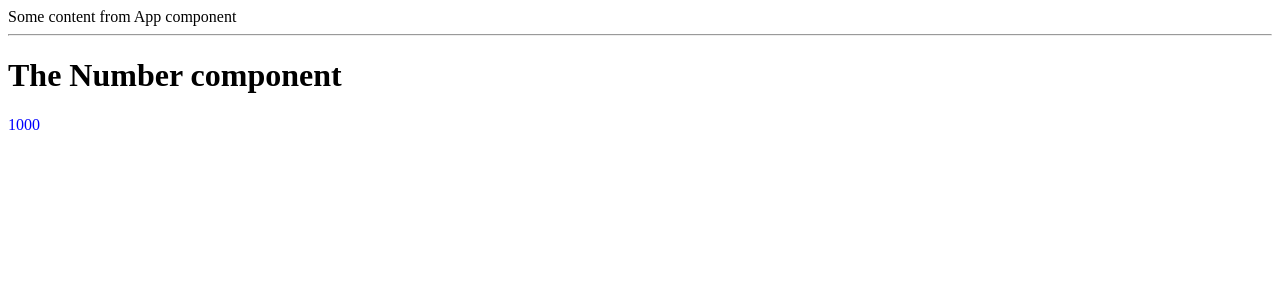
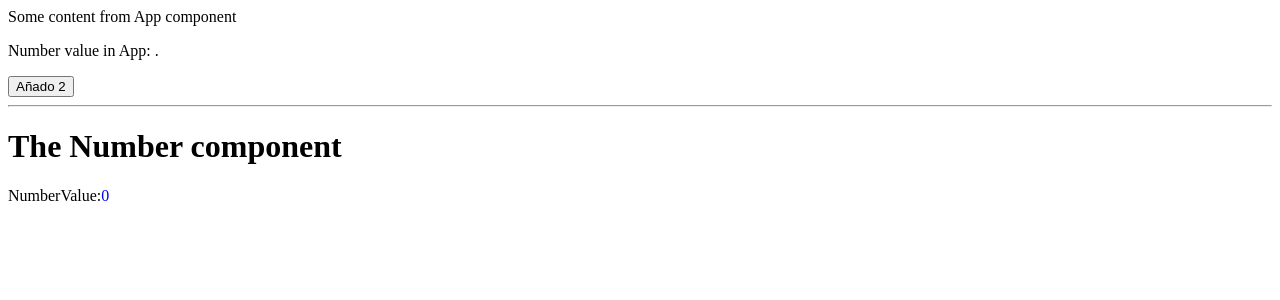
Before and after one commit to oricis/react_redux__test_one, a React (Create React App) app: page / in a window 1280 px wide. Shown: the top 300 px of the page. Built offline with nearby package versions, Linux system fonts and the light colour scheme.

Commit message:
added 2 to initial value

```diff
--- a/src/components/App.jsx
+++ b/src/components/App.jsx
@@ -2,24 +2,20 @@ import React, { Component } from 'react';
 
 import Number from './number/Number.jsx';
 
+import { connect } from 'react-redux';
+import handleNumberFun from '../redux/actions/handleNumber.js';
 
 class App extends Component
 {
-    constructor()
-    {
-        super();
-
-        this.state = {
-
-        };
-    }
 
     render()
     {
-
+        //console.log('store / state', store.getState());
         return (
             <div>
                 Some content from App component
+                <p>Number value in App: <span>{this.props.numberValue}</span>.</p>
+                <button onClick={()=>{this.props.handleNumberFun(2);}}>Añado 2</button>
 
                 <hr />
                 <Number value="1000"></Number>
@@ -28,4 +24,14 @@ class App extends Component
     }
 }
 
-export default App;
+const mapStateToProps = null;
+const mapDispatchToProps = dispatch => ({
+    handleNumberFun: (payload) => {
+        console.log('App / mapDispatchToProps() - saving ' + payload)//HACK:
+        dispatch(
+            handleNumberFun(payload)
+        );
+    }
+});
+
+export default connect(mapStateToProps, mapDispatchToProps)(App);
--- a/src/components/number/Number.jsx
+++ b/src/components/number/Number.jsx
@@ -1,28 +1,37 @@
 import React, { Component } from 'react';
+
+import { connect } from 'react-redux';
 
 import './styles.css';
 
 
 class Number extends Component
 {
-    constructor(props)
-    {
-        super(props);
-    }
 
     render()
     {
-
+        console.log('props:', this.props, this.props.numberValue); // HACK:+
         return (
             <div>
                 <h1>The Number component</h1>
 
-                <span class="cblue">
-                    {this.props.value}
-                </span>
+                <p>NumberValue:
+                    <span className="cblue">
+                        {this.props.numberValue}
+                    </span>
+                </p>
             </div>
         );
     }
 }
 
-export default Number;
+const mapStateToProps = (state) => {
+    const nValue = state.NUMBER.numberValue;
+    console.log('Number / mapStateToProps() --> ' + nValue) //HACK:
+    return {
+        numberValue: nValue,
+    };
+};
+const mapDispatchToProps = {};
+
+export default connect(mapStateToProps, mapDispatchToProps)(Number);
--- /dev/null
+++ b/src/redux/actions/handleNumber.js
@@ -0,0 +1,13 @@
+// Action "handleNumber"
+
+const handleNumberFun = (numberValue=0) =>
+{
+    console.log('Action "handleNumber" -> numberValue: ' + numberValue)
+
+    return {
+        type:    'ADD_NUMBER',
+        payload: { numberValue: numberValue }
+    };
+}
+
+export default handleNumberFun;
--- a/src/redux/index.js
+++ b/src/redux/index.js
@@ -1,9 +1,9 @@
 import { combineReducers } from 'redux'
 
 // import the reducers to bombine
-
+import NUMBER from './reducers/number.js'
 
 // Export the CombineReducers
 export default combineReducers({
-
+    NUMBER,
 });
--- /dev/null
+++ b/src/redux/reducers/number.js
@@ -0,0 +1,24 @@
+// reducer "number"
+
+const INITIAL_STATE = {
+    numberValue: 0
+}
+
+const number = (state = INITIAL_STATE, action) =>
+{
+    console.log('Reducer "number" - action:', action) //HACK:
+    switch (action.type) {
+        case 'ADD_NUMBER':
+            const { numberValue } = action.payload;
+            console.log('entra ADD_NUMBER - state:', state, action)
+            return {
+                ...state,
+                numberValue
+            }
+
+        default:
+            return state;
+    }
+}
+
+export default number;
```
